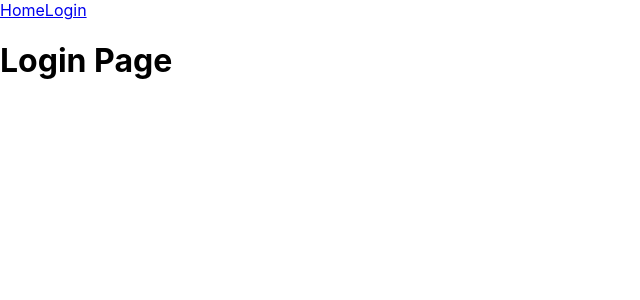
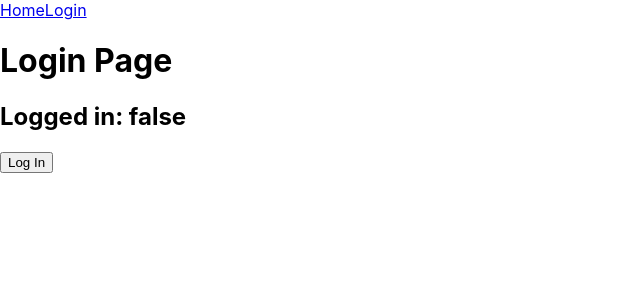
Before and after one commit to yorkieee/fake-store, a React (Create React App) app: page /login in a window 1280 px wide. Shown: the top 300 px of the page, without its empty margins (0-640 px from the left). Built offline with nearby package versions, Linux system fonts and the light colour scheme; no server answers.

Commit message:
using context in home and login

```diff
--- a/src/pages/Home.js
+++ b/src/pages/Home.js
@@ -1,13 +1,18 @@
-import React from "react";
-import Grid from "@mui/material/Grid";
+import React, { useContext } from 'react';
+import Grid from '@mui/material/Grid';
 
-import { ItemCard } from "../ItemCard";
-import { Container } from "@mui/system";
+import { ItemCard } from '../ItemCard';
+import { Container } from '@mui/system';
+
+import { LoginContext } from '../App';
 
 export const Home = ({ itemsData }) => {
+  const [loginState] = useContext(LoginContext);
+
   return (
     <div>
       <Container>
+        <p>{`User is loged in ${loginState}`}</p>
         <Grid container spacing={4}>
           {itemsData.map((item, id) => (
             <Grid item key={id} xs={12} md={3} lg={4}>
--- a/src/pages/Login.js
+++ b/src/pages/Login.js
@@ -1,5 +1,17 @@
-import React from 'react';
+import React, { useContext } from 'react';
+import { LoginContext } from '../App';
+export const Login = () => {
+  const [loginState, setLoginState] = useContext(LoginContext);
 
-export const Login = () => {
-  return <h1>Login Page</h1>;
+  const onLoginClick = () => {
+    setLoginState(!loginState);
+  };
+
+  return (
+    <div>
+      <h1>Login Page</h1>
+      <h2>{`Logged in: ${loginState}`}</h2>
+      <button onClick={onLoginClick}>Log In</button>
+    </div>
+  );
 };
```
